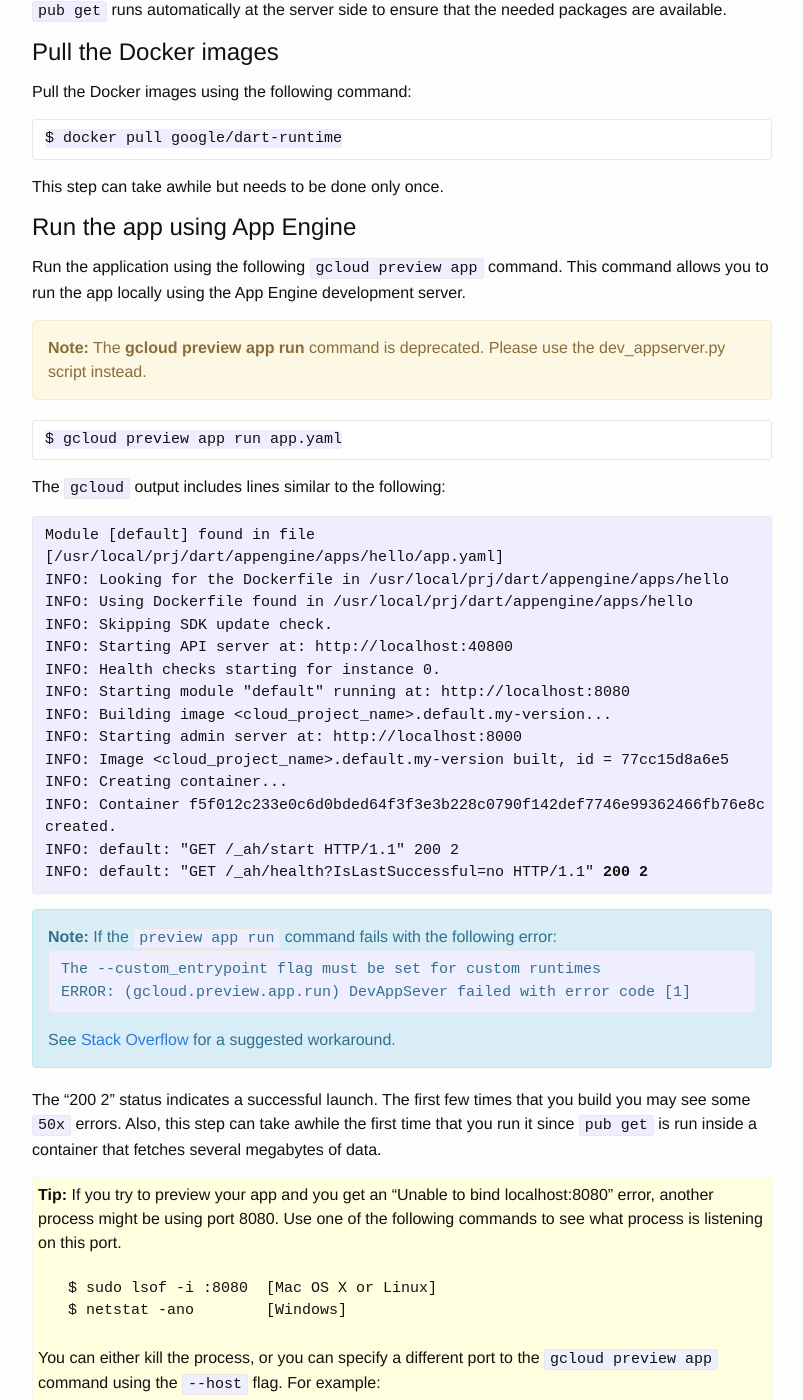
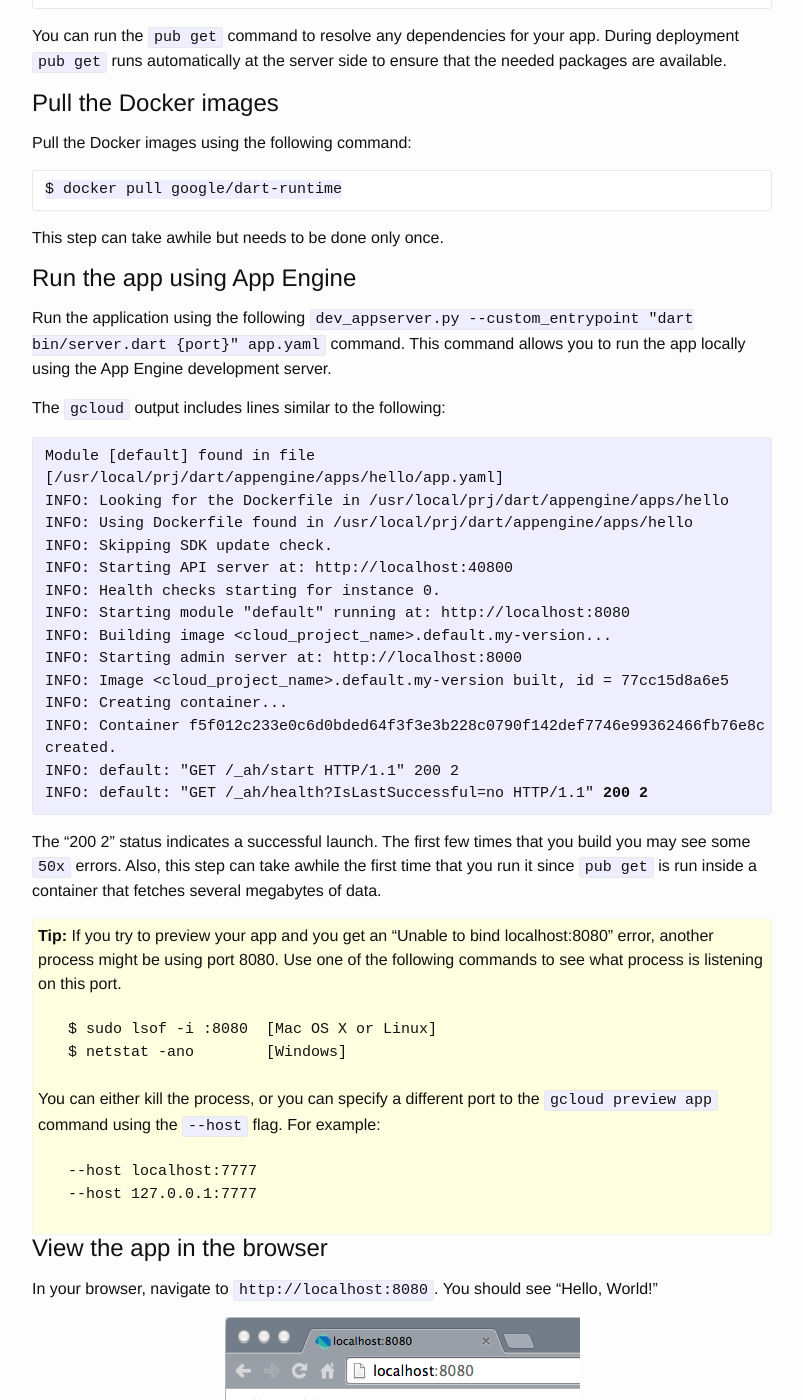
Before and after one commit to dart-archive/old_ghpages_server_docs, a Jekyll site: the page built from google-cloud-platform/app-engine/run.md, in a window 1280 px wide and 1400 px high, scrolled down 2754 px. Shown: the whole window, without its empty margins (238-1041 px from the left). Built offline with Jekyll 4.4.1, drawn with Linux system fonts in a browser that asks for light colours; some of the changed text lies outside the part shown.

Commit message:
Update run.md

````diff
--- a/google-cloud-platform/app-engine/run.md
+++ b/google-cloud-platform/app-engine/run.md
@@ -35,14 +35,11 @@ $ cd helloworld
 Create `app.yaml` with the following content:
 
 <pre>
-version: helloworld
 <strong>runtime: custom</strong>
 <strong>vm: true</strong>
 api_version: 1
 </pre>
 
-The `version` field in the `app.yaml` file is the way that App Engine
-distinguishes between different deployed application instances.
 
 Create `Dockerfile` with the following content:
 
@@ -84,16 +81,20 @@ Now, create `bin/server.dart` with the code
 for the HelloWorld example:
 
 ``` dart
+
 import 'dart:io';
-
 import 'package:appengine/appengine.dart';
 
-main() {
+main(List<String> args) {
+  int port = 8080;
+  if (args.length > 0) port = int.parse(args[0]);
+
   runAppEngine((HttpRequest request) {
     request.response..write('Hello, world!')
                     ..close();
-  });
+  }, port: port);
 }
+
 ```
 
 Your directory structure should look like this:
@@ -111,6 +112,9 @@ Your directory structure should look like this:
     This function handles HTTP requests.
     In the HelloWorld example, the HTTP request handler
     function is `requestHandler`.
+    It also takes an optional argument of the port it should use
+    to connect to AppEngine infrastructure. We'll pass this port when
+    developing locally.
 
 *   The request handler receives an
 <a href="https://api.dartlang.org/dart_io/HttpRequest.html" target="_blank">HttpRequest</a>
@@ -150,19 +154,9 @@ This step can take awhile but needs to be done only once.
 
 ## Run the app using App Engine
 
-Run the application using the following `gcloud preview app`
+Run the application using the following `dev_appserver.py --custom_entrypoint "dart bin/server.dart {port}" app.yaml`
 command. This command allows you to run the app locally using the
 App Engine development server.
-
-<aside class="alert alert-warning" markdown="1">
-**Note:**
-The <b>gcloud preview app run</b> command is deprecated.
-Please use the dev_appserver.py script instead.
-</aside>
-
-```
-$ gcloud preview app run app.yaml
-```
 
 The `gcloud` output includes lines similar to the following:
 
@@ -184,20 +178,6 @@ created.
 INFO: default: "GET /_ah/start HTTP/1.1" 200 2
 INFO: default: "GET /_ah/health?IsLastSuccessful=no HTTP/1.1" <strong>200 2</strong>
 </pre>
-
-<aside class="alert alert-info" markdown="1">
-**Note:**
-If the `preview app run` command fails with the following error:
-
-<pre>
-The --custom_entrypoint flag must be set for custom runtimes
-ERROR: (gcloud.preview.app.run) DevAppSever failed with error code [1]
-</pre>
-
-See
-[Stack Overflow](http://stackoverflow.com/questions/31214555/setting-up-app-engine-for-dart-gcloud-preview-error)
-for a suggested workaround.
-</aside>
 
 The "200 2" status indicates a successful launch. The first few times that
 you build you may see some `50x` errors. Also, this step can take awhile
````
Also changed, not shown: other parts of google-cloud-platform/app-engine/run.md (+3 -1 lines).
